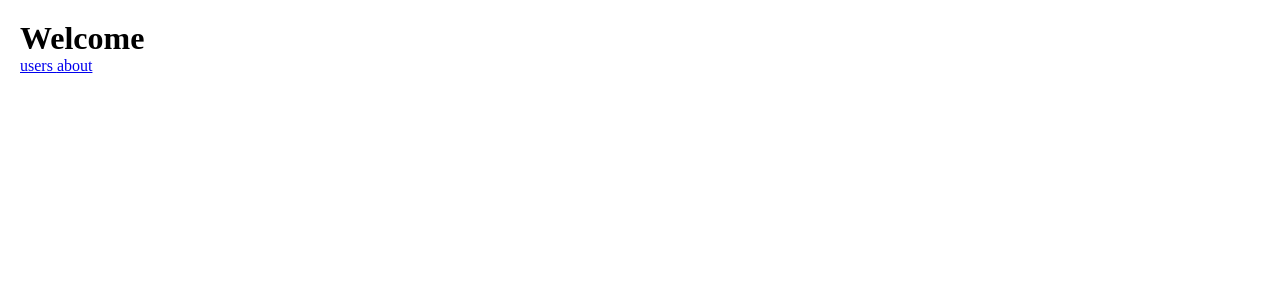
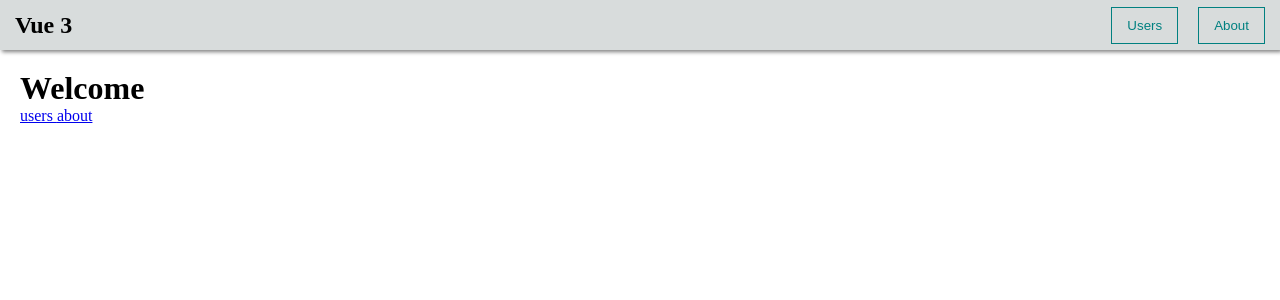
Before and after one commit to ideapadkn/vue-attempt-4, a Vue app: page / in a window 1280 px wide. Shown: the top 300 px of the page. Built offline with nearby package versions, Linux system fonts and the light colour scheme.

Commit message:
vue-router base information and add navbar(event click to btn )

```diff
--- a/src/App.vue
+++ b/src/App.vue
@@ -1,12 +1,16 @@
 <template>
+  <navbar></navbar>
   <div class="app">
     <router-view></router-view>
   </div>
 </template>
 
 <script>
+import Navbar from "@/components/Navbar"
   export default {
-
+    components: {
+      Navbar,
+    }
   }
 </script>
 
--- /dev/null
+++ b/src/components/Navbar.vue
@@ -0,0 +1,39 @@
+<template>
+  <div class="navbar">
+    <div
+      @click="$router.push('/')"
+      class="title"
+    >
+      Vue 3
+    </div>
+    <div class="navbar__btns">
+      <my-button @click="$router.push('/users')">Users</my-button>
+      <my-button @click="$router.push('/about')" style="margin-left: 20px;">About</my-button>
+    </div>
+  </div>
+</template>
+
+<script>
+  export default {
+
+  }
+</script>
+
+<style scoped>
+.title {
+  font-size: 24px;
+  font-weight: 700;
+  cursor: pointer;
+}
+.navbar {
+  height: 50px;
+  background-color: rgb(216, 220, 220);
+  box-shadow: 2px 2px 4px gray;
+  display: flex;
+  align-items: center;
+  padding: 0 15px;
+}
+.navbar__btns {
+  margin-left: auto;
+}
+</style>
```
